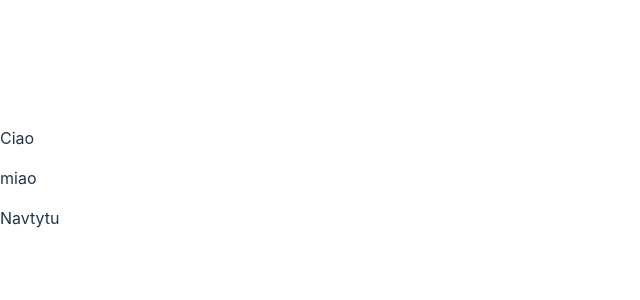
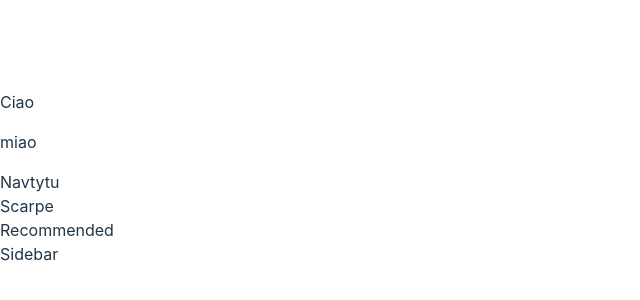
Before and after one commit to MarcoZazzini1989/React-Ecommerce, a React (Vite) app: page / in a window 1280 px wide. Shown: the part 230-530 px from the top of the page, without its empty margins (0-640 px from the left). Built offline with nearby package versions, Linux system fonts and the light colour scheme.

Commit message:
first start

```diff
--- a/src/App.tsx
+++ b/src/App.tsx
@@ -1,4 +1,7 @@
 import Navigation from "./Navigation/Nav";
+import Products from "./Products/Products";
+import Recommended from "./Recommended/Recommended";
+import Sidebar from "./Sidebar/Sidebar";
 
 function App() {
   return (
@@ -6,6 +9,9 @@ function App() {
       <p>Ciao</p>
       <p>miao</p>
       <Navigation />
+      <Products />
+      <Recommended />
+      <Sidebar />
     </>
   );
 }
--- /dev/null
+++ b/src/Products/Products.tsx
@@ -0,0 +1,7 @@
+import "./Products.css";
+
+function Products() {
+  return <div>Scarpe</div>;
+}
+
+export default Products;
--- /dev/null
+++ b/src/Recommended/Recommended.tsx
@@ -0,0 +1,7 @@
+import "./Recommended.css";
+
+function Recommended() {
+  return <div>Recommended</div>;
+}
+
+export default Recommended;
--- /dev/null
+++ b/src/Sidebar/Sidebar.tsx
@@ -0,0 +1,7 @@
+import "./Sidebar.css";
+
+function Sidebar() {
+  return <div>Sidebar</div>;
+}
+
+export default Sidebar;
```
Also changed, not shown: src/Products/Products.css (added), src/Recommended/Recommended.css (added), src/Sidebar/Sidebar.css (added).
